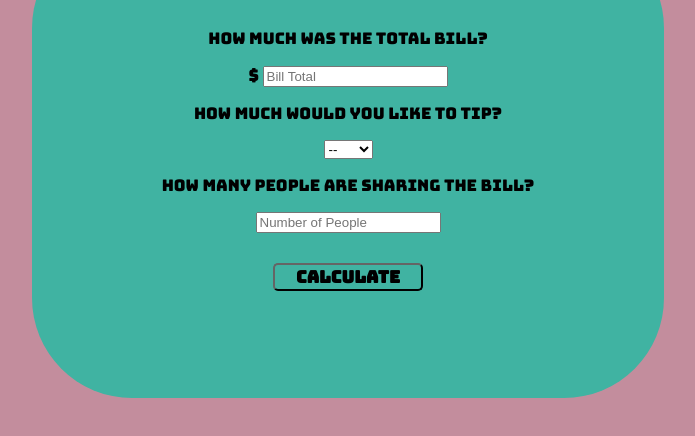
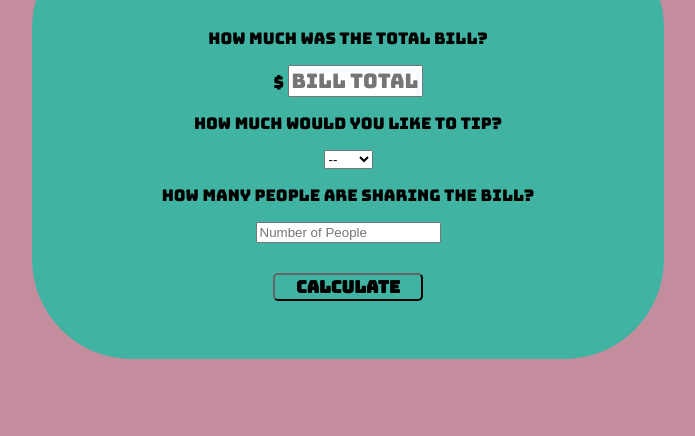
Before and after one commit to sagar-datta/split-bill-calc, a plain HTML site: page index.html in a window 1280 px wide. Shown: the part 272-708 px from the top of the page, without its empty margins (292-987 px from the left). Drawn offline with Linux system fonts and the light colour scheme.

Commit message:
billtot css

```diff
--- a/tipcalculator.css
+++ b/tipcalculator.css
@@ -1,5 +1,5 @@
   #container {
-    height: 60%;
+    height: 55%;
     width: 50%;
     margin: 200px auto;
     background: #40B3A2;
@@ -46,3 +46,9 @@
     position: relative;
     top: 2px;
   }
+
+  #billtot {
+    font-family: 'Bungee', cursive;
+    width: 135px;
+    font-size: 20px;
+  }
```
